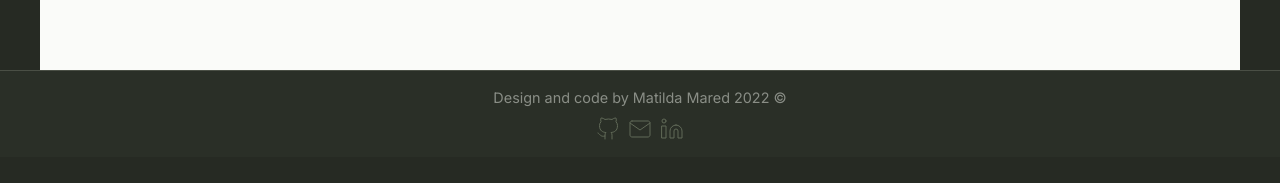
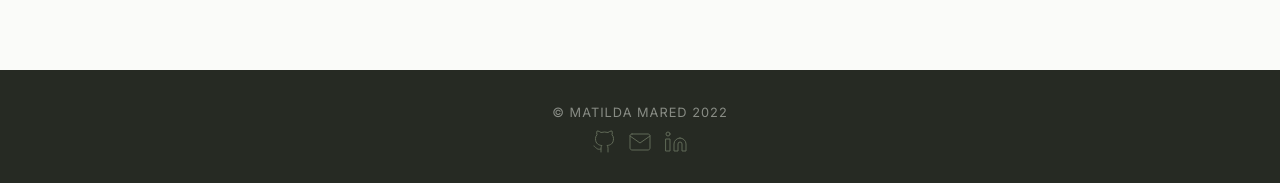
Before and after one commit to MatildaMared/nature-shop, a React (Create React App) app in the folder client/: page / in a window 1280 px wide. Shown: the part 1533-1716 px from the top of the page. Before the commit the page ends 1690 px from the top, so only its background shows below. Built offline with nearby package versions, Linux system fonts and the light colour scheme; no server answers; a web font is replaced by a local one.

Commit message:
fix styling

```diff
--- a/client/src/App.tsx
+++ b/client/src/App.tsx
@@ -41,6 +41,9 @@ function App() {
 						isLoggedIn: true,
 						isAdmin: userResponse.user.role === "admin",
 					});
+				} else {
+					localStorage.removeItem("token");
+					updateContext({ isLoggedIn: false });
 				}
 			}
 		}
--- a/client/src/components/Footer/Footer.tsx
+++ b/client/src/components/Footer/Footer.tsx
@@ -6,7 +6,7 @@ function Footer() {
 	return (
 		<Wrapper>
 			<Content>
-				<Copy>Design and code by Matilda Mared 2022 &copy;</Copy>
+				<Copy>&copy; Matilda Mared 2022</Copy>
 				<Nav>
 						<NavItem href="https://github.com/MatildaMared" target="_blank">
 							<GitHub size={24} strokeWidth={1} aria-hidden="true" />
@@ -30,12 +30,12 @@ function Footer() {
 }
 
 const Wrapper = styled.footer`
-	background-color: hsla(90, 9%, 65%, 0.03);
-	border-top: 1px solid hsla(90, 9%, 65%, 0.25);
+	background-color: var(--color-primary-dark);
+	border-top: 1px solid var(--color-primary-dark);
 `;
 
 const Content = styled.div`
-	padding: 1rem;
+	padding: 2rem 1rem;
 	max-width: var(--max-width);
 	margin: 0 auto;
 	display: flex;
@@ -44,8 +44,10 @@ const Content = styled.div`
 `;
 
 const Copy = styled.p`
-	font-size: 0.9rem;
+	font-size: 0.8rem;
 	color: hsla(90, 9%, 85%, 0.55);
+	text-transform: uppercase;
+	letter-spacing: 1px;
 `;
 
 const Nav = styled.nav`
@@ -75,7 +77,7 @@ const NavItem = styled.a`
 	}
 
 	&:not(:last-child) {
-		margin-right: 0.5rem;
+		margin-right: 0.75rem;
 	}
 `;
 
--- a/client/src/components/Header/Header.tsx
+++ b/client/src/components/Header/Header.tsx
@@ -22,7 +22,7 @@ const Wrapper = styled.header`
 	display: flex;
 	align-items: center;
 	flex-direction: column;
-	border-bottom: 1px solid hsla(0, 0%, 100%, 0.25);
+	border-bottom: 1px solid var(--color-primary-dark);
 `;
 
 const HeadingWrapper = styled.div`
--- a/client/src/components/Navbar/Navbar.tsx
+++ b/client/src/components/Navbar/Navbar.tsx
@@ -83,7 +83,7 @@ const Nav = styled.nav`
 	left: 0;
 	width: 100%;
 	padding: 0.5rem 1rem;
-	border-bottom: 1px solid hsla(90, 9%, 65%, 0.2);
+	border-bottom: 1px solid var(--color-primary-dark);
 	backdrop-filter: blur(3px);
 `;
 
--- a/client/src/components/PosterCard/PosterCard.tsx
+++ b/client/src/components/PosterCard/PosterCard.tsx
@@ -66,6 +66,7 @@ const ImageWrapper = styled.div`
 	max-height: 450px;
 	transition: all 0.25s;
 	position: relative;
+	box-shadow: 0px 0.5rem 1rem rgba(0, 0, 0, 0.1);
 `;
 
 const LinkText = styled.p`
@@ -86,11 +87,11 @@ const LinkText = styled.p`
 
 const Content = styled.div`
 	height: 100%;
-	width: fit-content;
 	max-width: 320px;
 	width: 100%;
 	margin: 0 auto;
 	position: relative;
+	height: 520px;
 
 	cursor: pointer;
 	transition: all 0.3s;
@@ -119,7 +120,6 @@ const Content = styled.div`
 
 const Wrapper = styled.article`
 	padding: 1rem;
-	height: 100%;
 `;
 
 const Image = styled.img`
@@ -138,7 +138,8 @@ const Title = styled.h3`
 `;
 
 const Details = styled.div`
-	margin-top: 0.25rem;
+	height: auto;
+	margin: 0.25rem;
 	display: flex;
 	justify-content: space-between;
 	align-items: center;
--- a/client/src/components/styles/cssReset.ts
+++ b/client/src/components/styles/cssReset.ts
@@ -2,7 +2,7 @@ import { createGlobalStyle } from "styled-components";
 
 export const CssReset = createGlobalStyle`
 body {
-  background-color: var(--color-primary-dark);
+  background-color: var(--color-white);
   font-family: var(--font-primary);
   color: var(--color-black);
 }
--- a/client/src/components/styles/cssVariables.ts
+++ b/client/src/components/styles/cssVariables.ts
@@ -2,7 +2,7 @@ import { createGlobalStyle } from "styled-components";
 
 export const CssVariables = createGlobalStyle`
   :root {
-    --max-width: 1200px;
+    --max-width: 1400px;
 
     --color-primary-dark: hsla(90, 9%, 15%, 1.0);
     --color-primary-dark-transparent: hsla(90, 9%, 15%, .85);
--- a/client/src/models/User.ts
+++ b/client/src/models/User.ts
@@ -18,8 +18,6 @@ export interface User {
 		postalCode: string;
 		city: string;
 	};
-	favorites: [];
-	cart: [];
 	orders: [];
 	role: string;
 }
--- a/client/src/pages/PostersPage.tsx
+++ b/client/src/pages/PostersPage.tsx
@@ -174,6 +174,7 @@ const Grid = styled.div`
 	display: grid;
 	grid-template-columns: auto 1fr;
 	min-height: 800px;
+	grid-gap: 1rem;
 
 	@media (max-width: 650px) {
 		grid-template-columns: 1fr;
```
Also changed, not shown: 1 other file (tests, documents, lock files or other folders). Lines whose indentation alone changed are shown as unchanged.
